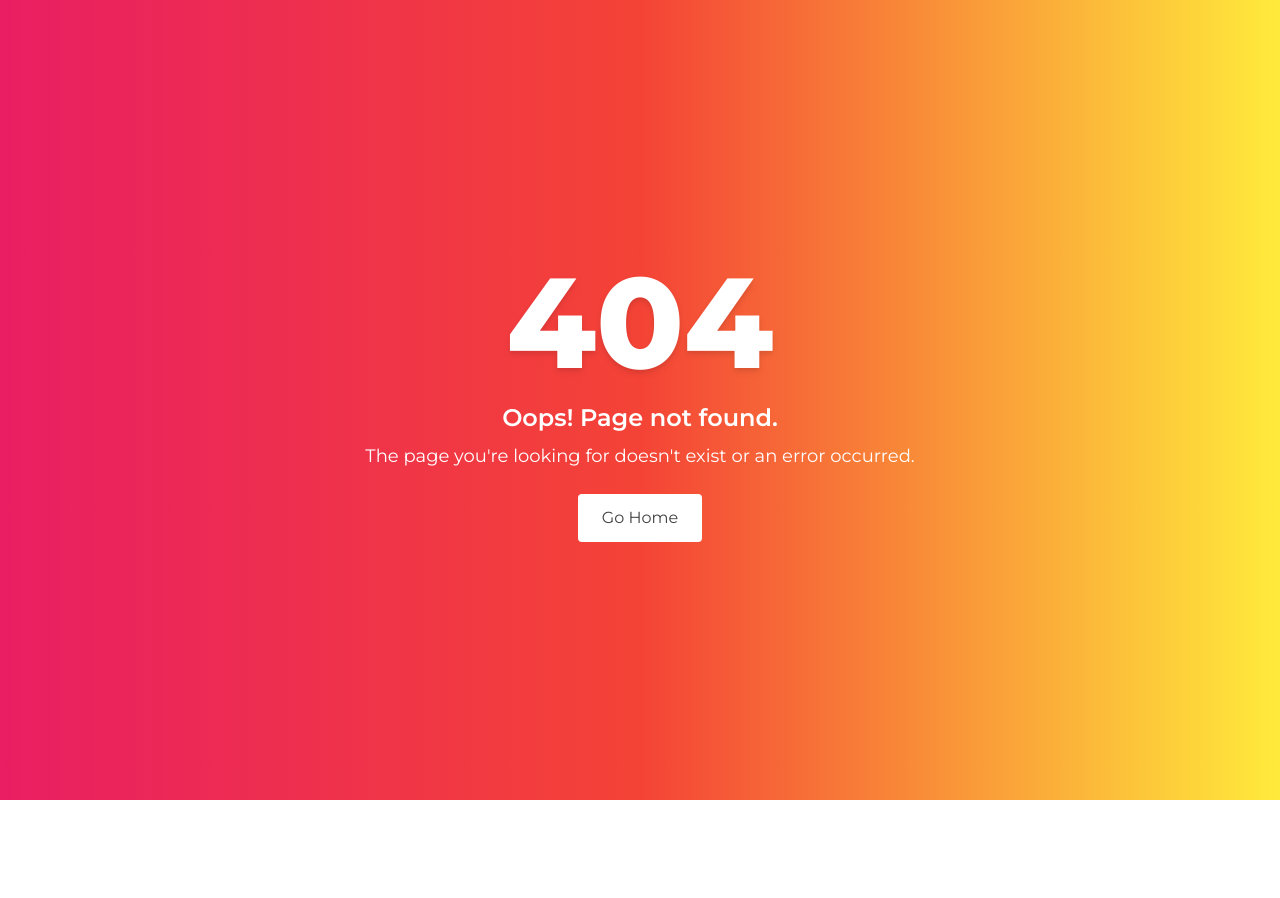
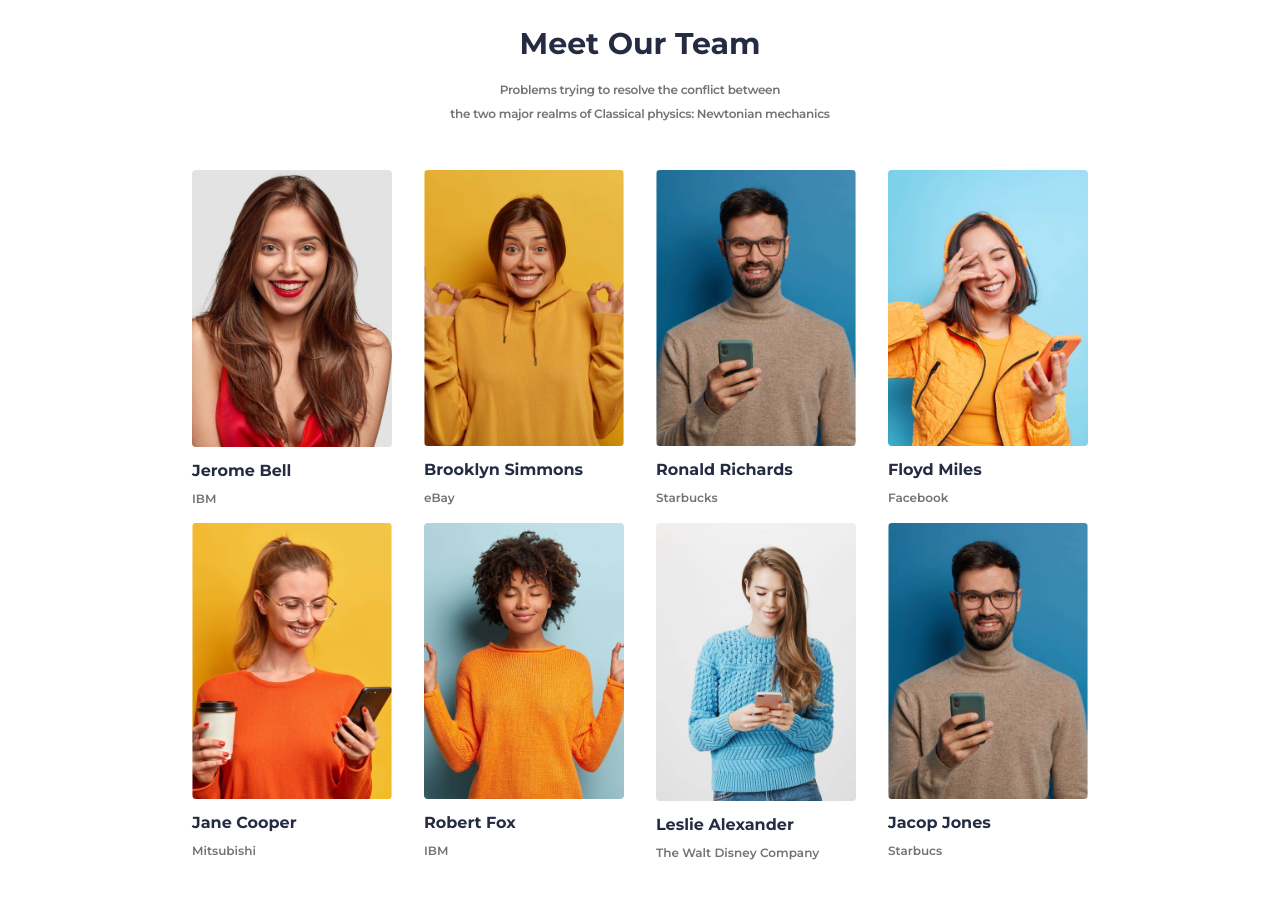
Before and after one commit to irema00/e-commerce-react-vite, a React (Vite) app in the folder e-commerce/: page /contact in a window 1280 px wide. Before the commit this address had no page. Before the commit the page ends 800 px from the top, so only its background shows below. Built offline with nearby package versions, Linux system fonts and the light colour scheme.

Commit message:
completes team page and renders in contact page

```diff
--- a/e-commerce/src/data.jsx
+++ b/e-commerce/src/data.jsx
@@ -115,7 +115,7 @@ export const teamData = {
     { name: "Jerome Bell", job: "IBM", imageURL: media1 },
     { name: "Brooklyn Simmons", job: "eBay", imageURL: media2 },
     { name: "Ronald Richards", job: "Starbucks", imageURL: media3 },
-    { name: "Floyd Miles", job: "Facebook", imageURL: media4 },
+    { name: "Floyd Miles", job: "Facebook", imageURL: media8 },
     { name: "Jane Cooper", job: "Mitsubishi", imageURL: media5 },
     { name: "Robert Fox", job: "IBM", imageURL: media6 },
     {
@@ -123,7 +123,7 @@ export const teamData = {
       job: "The Walt Disney Company",
       imageURL: media7,
     },
-    { name: "Jacop Jones", job: "Starbucs", imageURL: media8 },
+    { name: "Jacop Jones", job: "Starbucs", imageURL: media4 },
   ],
 };
 
--- a/e-commerce/src/layouts/PageContent.jsx
+++ b/e-commerce/src/layouts/PageContent.jsx
@@ -4,7 +4,7 @@ import ProductListPage from "../pages/ProductListPage";
 import HomePage from "../pages/HomePage";
 import ProductPage from "../pages/ProductPage";
 import PageNotFound from "../pages/PageNotFound";
-import TeamPage from "../pages/TeamPage";
+import ContactPage from "../pages/ContactPage";
 
 export default function PageContent() {
   return (
@@ -13,7 +13,7 @@ export default function PageContent() {
         <Route path="/" element={<HomePage />} />
         <Route path="/shop" element={<ProductListPage />} />
         <Route path="/product" element={<ProductPage />} />
-        <Route path="/team" element={<TeamPage />} />
+        <Route path="/contact" element={<ContactPage />} />
         <Route path="*" element={<PageNotFound />} />
       </Routes>
     </>
--- /dev/null
+++ b/e-commerce/src/layouts/contactPage/TeamPage.jsx
@@ -0,0 +1,36 @@
+import React from "react";
+import { useData } from "../../contexts/DataContext";
+
+export default function TeamPage() {
+  const { featuredPostsData, teamData } = useData();
+
+  return (
+    <div className="font-montserrat px-[15%]  py-[2%] flex flex-col items-center justify-center cursor-pointer">
+      <div className="flex flex-col text-center  mb-5">
+        <h1 className=" text-darkBg text-3xl  tracking-normal font-bold mb-4">
+          Meet Our Team
+        </h1>
+        <p className=" text-hdGrey text-xs font-semibold  leading-6 tracking-tight">
+          {featuredPostsData.description1}
+        </p>
+        <p className=" text-hdGrey text-xs font-semibold  leading-6 tracking-tight">
+          {featuredPostsData.description2}
+        </p>
+      </div>
+
+      <div className="flex flex-wrap  md:justify-between justify-center py-3 pt-6  gap-4  cursor-pointer  ">
+        {teamData.members.map((member, index) => (
+          <div key={index} className="team-member-card">
+            <img
+              src={member.imageURL}
+              alt={member.name}
+              className="w-[200px] rounded mb-3 "
+            />
+            <h3 className="font-bold text-darkBg mb-2 ">{member.name}</h3>
+            <p className="font-semibold text-hdGrey text-xs">{member.job}</p>
+          </div>
+        ))}
+      </div>
+    </div>
+  );
+}
--- /dev/null
+++ b/e-commerce/src/pages/ContactPage.jsx
@@ -0,0 +1,10 @@
+import React from "react";
+import TeamPage from "../layouts/contactPage/TeamPage";
+
+export default function ContactPage() {
+  return (
+    <div>
+      <TeamPage />
+    </div>
+  );
+}
```
